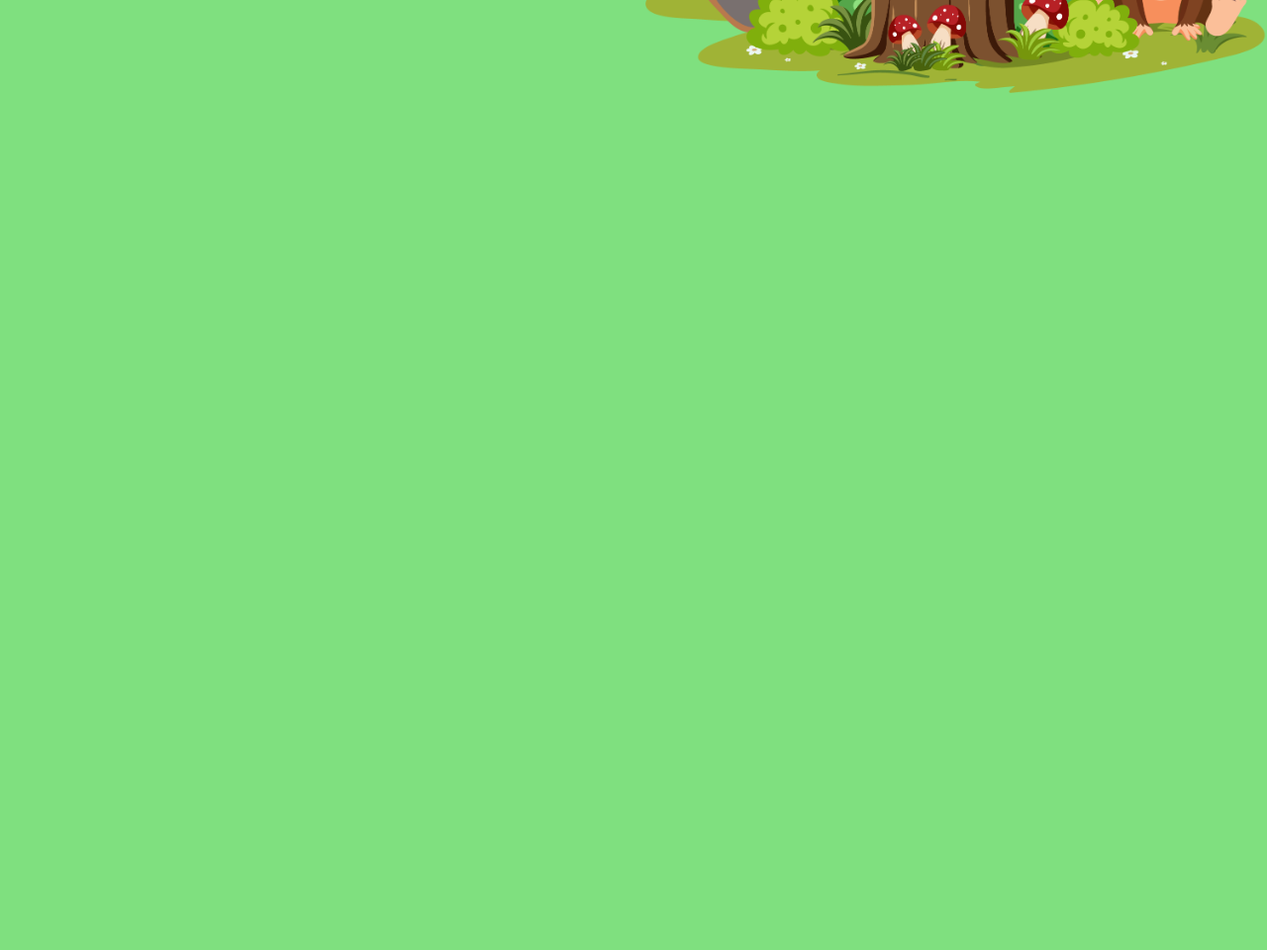
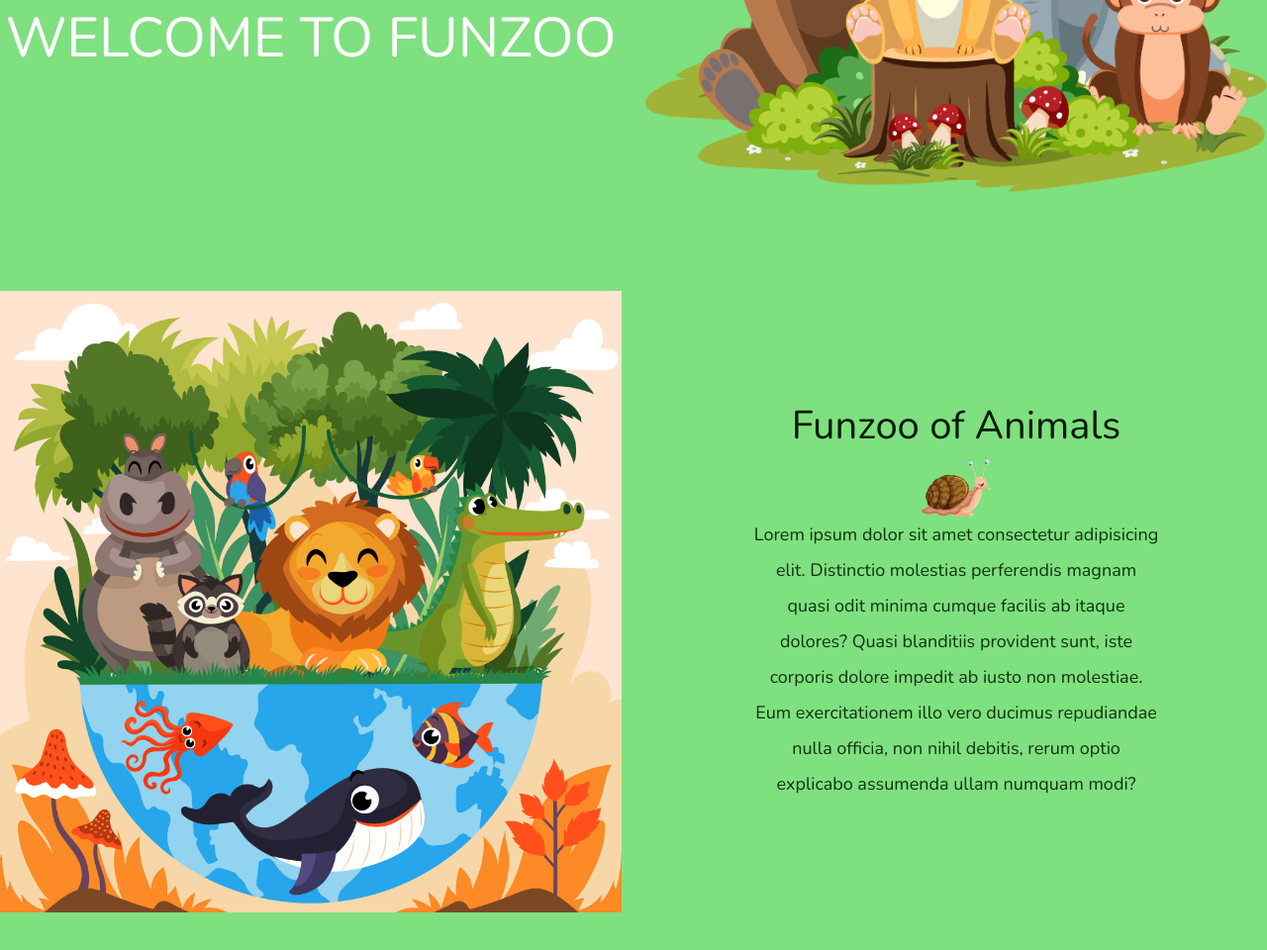
Before and after one commit to syahalibu/funzoo.github.io, a plain HTML site: page index.html in a window 1280 px wide. Shown: the part 574-1534 px from the top of the page at 99% size. Before the commit the page ends 800 px from the top, so only its background shows below. Drawn offline with nearby package versions, Linux system fonts and the light colour scheme.

Commit message:
feat: menambahkan isi content

```diff
--- a/index.html
+++ b/index.html
@@ -51,7 +51,7 @@
     </nav>
 
     <div class="container-fluid px-0">
-      <div class="row align-items-center">
+      <div class="row align-items-center content">
         <div class="col-lg-6">
           <div class="text-white text-center d-none d-lg-block" id="title-head">
             <h1>WELCOME TO FUNZOO</h1>
@@ -62,7 +62,35 @@
           </div>
         </div>
         <div class="col-lg-6">
-          <img class="img-fluid" src="assets/Asset1.png" alt="" />
+          <img class="img-fluid" src="assets/Asset1animal.png" alt="" />
+        </div>
+      </div>
+
+      <div class="row align-items-center content">
+        <div class="col-md-6 order-2 order-md-1">
+          <img src="assets/Asset2animal.jpeg" alt="" class="img-fluid" />
+        </div>
+        <div class="col-md-6 text-center order-1">
+          <div class="row justify-content-center">
+            <div class="col-10 col-lg-8 blurb pt-3">
+              <h2>Funzoo of Animals</h2>
+              <img
+                src="assets/Asset3snail.png"
+                height="60"
+                alt=""
+                class="d-none d-lg-inline"
+              />
+              <p class="lead">
+                Lorem ipsum dolor sit amet consectetur adipisicing elit.
+                Distinctio molestias perferendis magnam quasi odit minima cumque
+                facilis ab itaque dolores? Quasi blanditiis provident sunt, iste
+                corporis dolore impedit ab iusto non molestiae. Eum
+                exercitationem illo vero ducimus repudiandae nulla officia, non
+                nihil debitis, rerum optio explicabo assumenda ullam numquam
+                modi?
+              </p>
+            </div>
+          </div>
         </div>
       </div>
     </div>
--- a/style.css
+++ b/style.css
@@ -29,6 +29,24 @@ body {
   font-size: 4rem;
 }
 
+.blurb h2 {
+  color: #061a06;
+  font-weight: 100;
+  font-size: 2.5rem;
+}
+
+.blurb p {
+  color: #0d330d;
+  font-weight: 100;
+  font-size: 1.125rem;
+  line-height: 2;
+}
+
+.content {
+  margin-top: 100px;
+  margin-bottom: 100px;
+}
+
 @media (max-width: 1450px) {
   #title-head h1 {
     font-weight: 100;
```
Also changed, not shown: assets/Asset1animal.png (renamed from assets/Asset1.png), assets/Asset2animal.jpeg (added), assets/Asset3snail.png (added).
